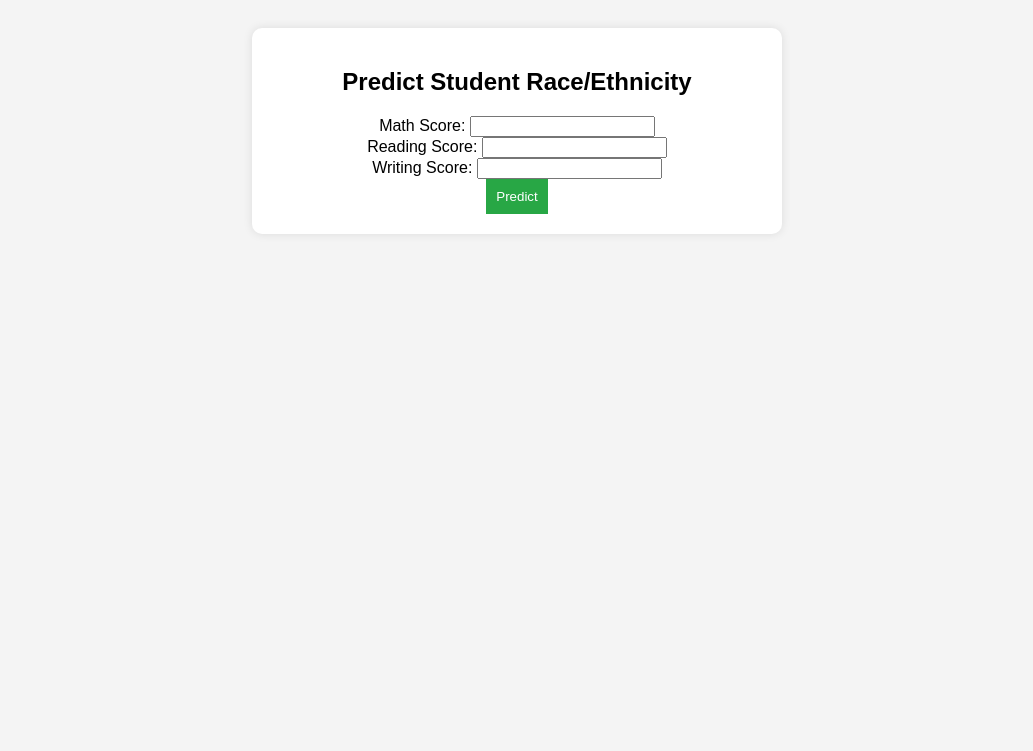
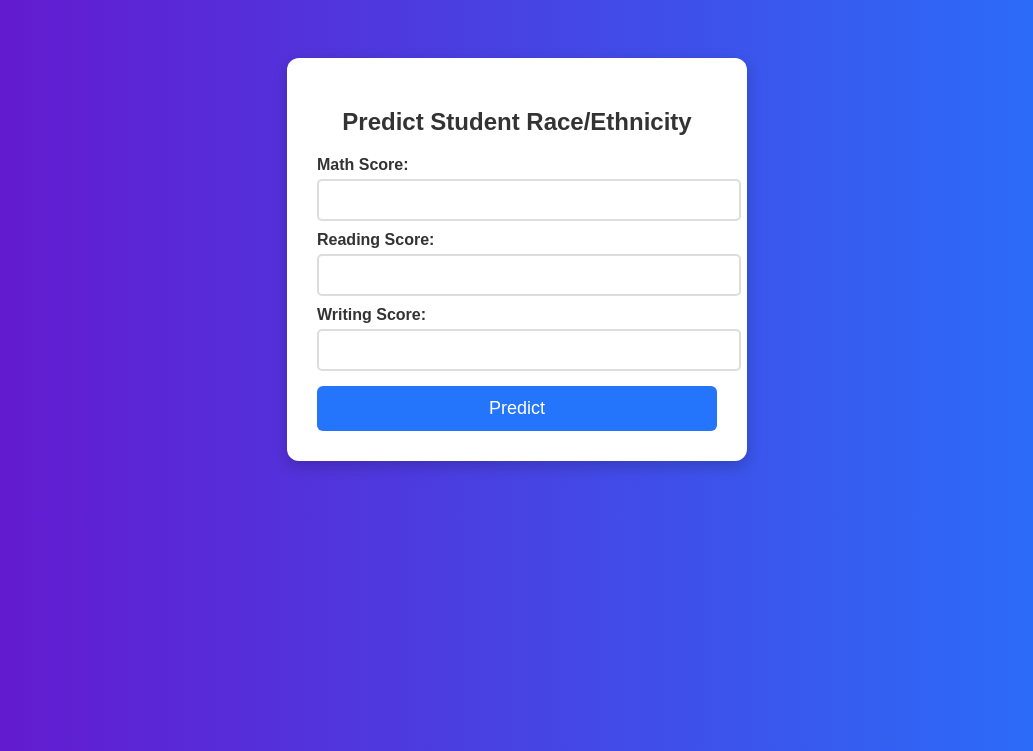
Before and after one commit to aquilas23/student-performance-predictor, a Flask app: page / in a window 1280 px wide. Shown: the top 751 px of the page, without its empty margins (123-1156 px from the left). Run offline with Flask 3, Linux system fonts and the light colour scheme; parts of the project's set-up code (start-up, migrations or seed data) failed here and were passed over.

Commit message:
Update Style

```diff
--- a/templates/index.html
+++ b/templates/index.html
@@ -5,22 +5,129 @@
     <meta name="viewport" content="width=device-width, initial-scale=1.0">
     <title>Student Race Prediction</title>
     <style>
+        /* Global Styling */
         body {
-            font-family: Arial, sans-serif;
-            background-color: #f4f4f4;
+            font-family: 'Poppins', sans-serif;
+            background: linear-gradient(to right, #6a11cb, #2575fc);
             text-align: center;
-            padding: 20px;
+            padding: 50px 20px;
+            color: #fff;
         }
+
         .container {
-            width: 40%;
+            max-width: 400px;
+            background: white;
+            color: #333;
             margin: auto;
+            padding: 30px;
+            border-radius: 12px;
+            box-shadow: 0px 5px 15px rgba(0, 0, 0, 0.2);
+        }
+
+        h2 {
+            margin-bottom: 20px;
+            font-size: 24px;
+        }
+
+        label {
+            font-weight: 600;
+            display: block;
+            text-align: left;
+            margin-top: 10px;
+        }
+
+        input {
+            width: 100%;
+            padding: 10px;
+            margin-top: 5px;
+            border: 2px solid #ddd;
+            border-radius: 5px;
+            font-size: 16px;
+            transition: 0.3s;
+        }
+
+        input:focus {
+            border-color: #2575fc;
+            outline: none;
+            box-shadow: 0px 0px 5px rgba(37, 117, 252, 0.5);
+        }
+
+        .btn {
+            width: 100%;
+            background: #2575fc;
+            color: white;
+            padding: 12px;
+            font-size: 18px;
+            border: none;
+            border-radius: 6px;
+            cursor: pointer;
+            transition: 0.3s;
+            margin-top: 15px;
+        }
+
+        .btn:hover {
+            background: #6a11cb;
+        }
+
+        /* Popup Modal */
+        .popup {
+            display: none;
+            position: fixed;
+            top: 50%;
+            left: 50%;
+            transform: translate(-50%, -50%);
             background: white;
+            color: #333;
             padding: 20px;
             border-radius: 10px;
-            box-shadow: 0px 0px 10px rgba(0, 0, 0, 0.1);
+            box-shadow: 0px 5px 15px rgba(0, 0, 0, 0.3);
+            text-align: center;
+            max-width: 350px;
         }
-        .btn { background-color: #28a745; color: white; padding: 10px; border: none; cursor: pointer; }
+
+        .popup h3 {
+            margin-bottom: 15px;
+        }
+
+        .popup .close-btn {
+            background: #dc3545;
+            color: white;
+            border: none;
+            padding: 10px 15px;
+            border-radius: 6px;
+            cursor: pointer;
+            transition: 0.3s;
+        }
+
+        .popup .close-btn:hover {
+            background: #a71d2a;
+        }
+
+        /* Dark Mode Support */
+        @media (prefers-color-scheme: dark) {
+            body {
+                background: #222;
+                color: #ddd;
+            }
+            .container {
+                background: #333;
+                color: #fff;
+            }
+            input {
+                background: #444;
+                color: #fff;
+                border: 2px solid #666;
+            }
+            .btn {
+                background: #4CAF50;
+            }
+            .popup {
+                background: #444;
+                color: #fff;
+            }
+        }
     </style>
+
     <script>
         function predictRace(event) {
             event.preventDefault();
@@ -28,26 +135,43 @@
 
             fetch('/predict', { method: 'POST', body: formData })
             .then(response => response.json())
-            .then(data => alert("Predicted Race/Ethnicity: " + data.prediction))
-            .catch(error => alert("Error: Unable to get prediction."));
+            .then(data => {
+                document.getElementById("popup-message").innerText = "Predicted Race/Ethnicity: " + data.prediction;
+                document.getElementById("popup").style.display = "block";
+            })
+            .catch(error => {
+                alert("Error: Unable to get prediction.");
+            });
+        }
+
+        function closePopup() {
+            document.getElementById("popup").style.display = "none";
         }
     </script>
 </head>
 <body>
+
     <div class="container">
         <h2>Predict Student Race/Ethnicity</h2>
         <form id="predictionForm" onsubmit="predictRace(event)">
-            <label>Math Score:</label>
-            <input type="number" name="math_score" required><br>
+            <label for="math_score">Math Score:</label>
+            <input type="number" id="math_score" name="math_score" required>
 
-            <label>Reading Score:</label>
-            <input type="number" name="reading_score" required><br>
+            <label for="reading_score">Reading Score:</label>
+            <input type="number" id="reading_score" name="reading_score" required>
 
-            <label>Writing Score:</label>
-            <input type="number" name="writing_score" required><br>
+            <label for="writing_score">Writing Score:</label>
+            <input type="number" id="writing_score" name="writing_score" required>
 
             <button type="submit" class="btn">Predict</button>
         </form>
     </div>
+
+    <!-- Prediction Popup -->
+    <div id="popup" class="popup">
+        <h3 id="popup-message"></h3>
+        <button class="close-btn" onclick="closePopup()">Close</button>
+    </div>
+
 </body>
 </html>
```
